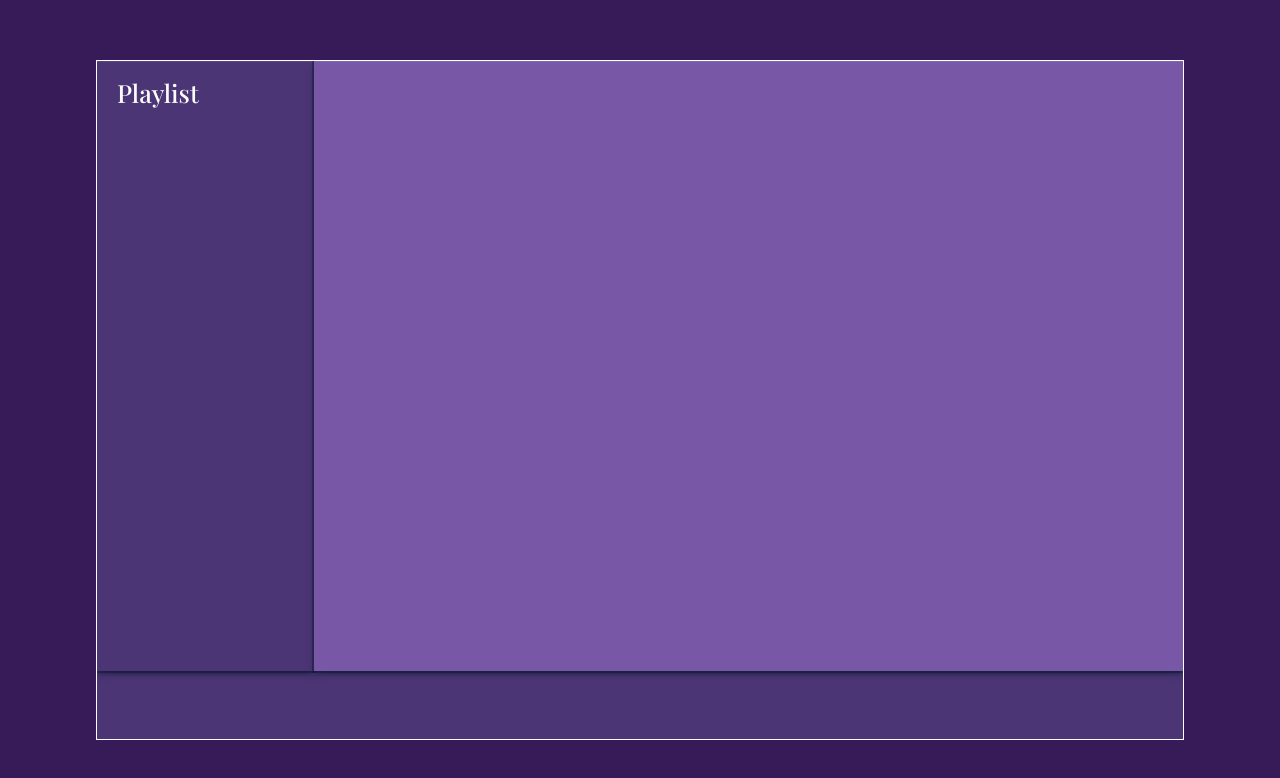
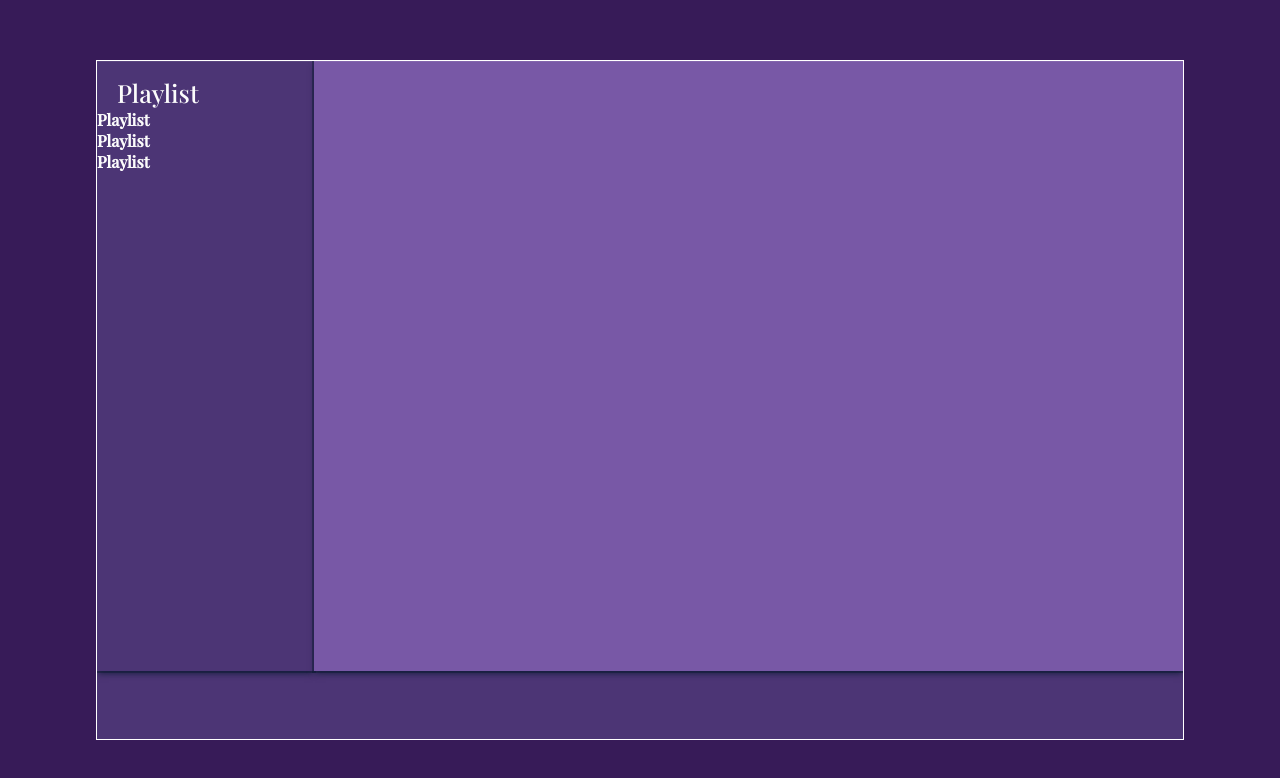
Before and after one commit to Kimamiri/Music-, a plain HTML site: page index.html in a window 1280 px wide. Drawn offline with nearby package versions, Linux system fonts and the light colour scheme; a web font is replaced by a local one.

Commit message:
added playlist

```diff
--- a/index.html
+++ b/index.html
@@ -11,6 +11,11 @@
     <header>
       <div class="menu-side">
         <h1>Playlist</h1>
+        <div class="playlist">
+          <h4><span></span>Playlist</h4>
+          <h4><span></span>Playlist</h4>
+          <h4><span></span>Playlist</h4>
+        </div>
       </div>
       <div class="song-side"></div>
       <div class="player"></div>
```
